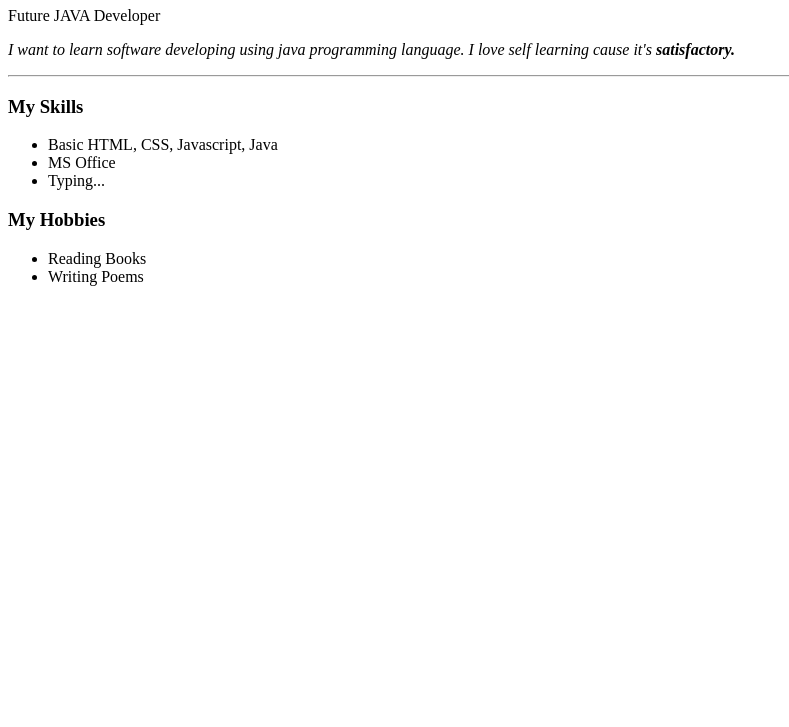
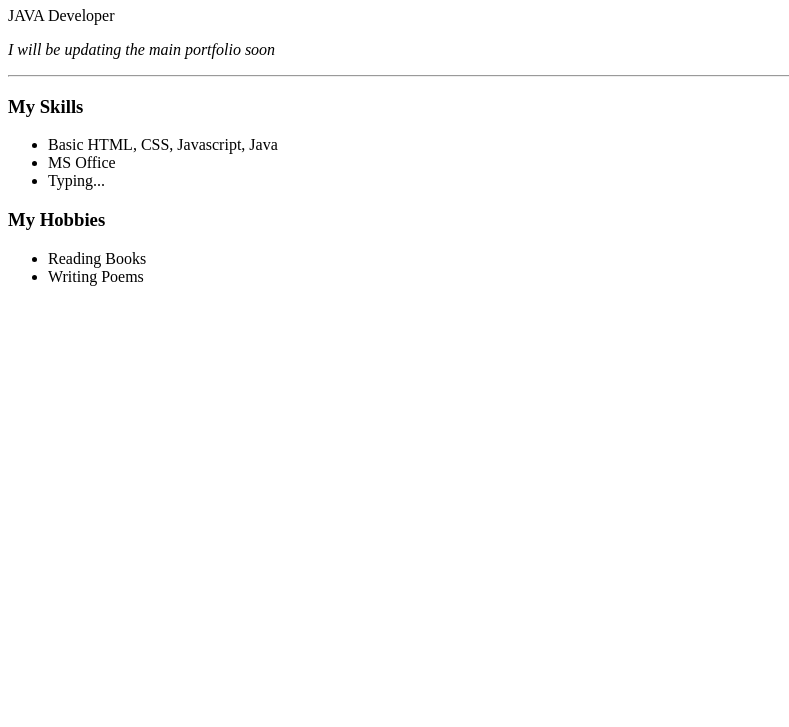
Before and after one commit to stymds/satyamdas, a plain HTML site: page index.html in a window 1280 px wide. Shown: the part 73-800 px from the top of the page, without its empty margins (0-789 px from the left). Drawn offline with Linux system fonts and the light colour scheme.

Commit message:
Update index.html

```diff
--- a/index.html
+++ b/index.html
@@ -6,8 +6,8 @@
   </head>
   <body>
     <h1>Satyam Das</h1>
-    <p>Future JAVA Developer</p>
-    <p><em>I want to learn software developing using java programming language. I love self learning cause it's <strong>satisfactory.</strong></em></p>
+    <p>JAVA Developer</p>
+    <p><em>I will be updating the main portfolio soon</em></p>
     <hr>
     <h3>My Skills</h3>
     <ul>
```
